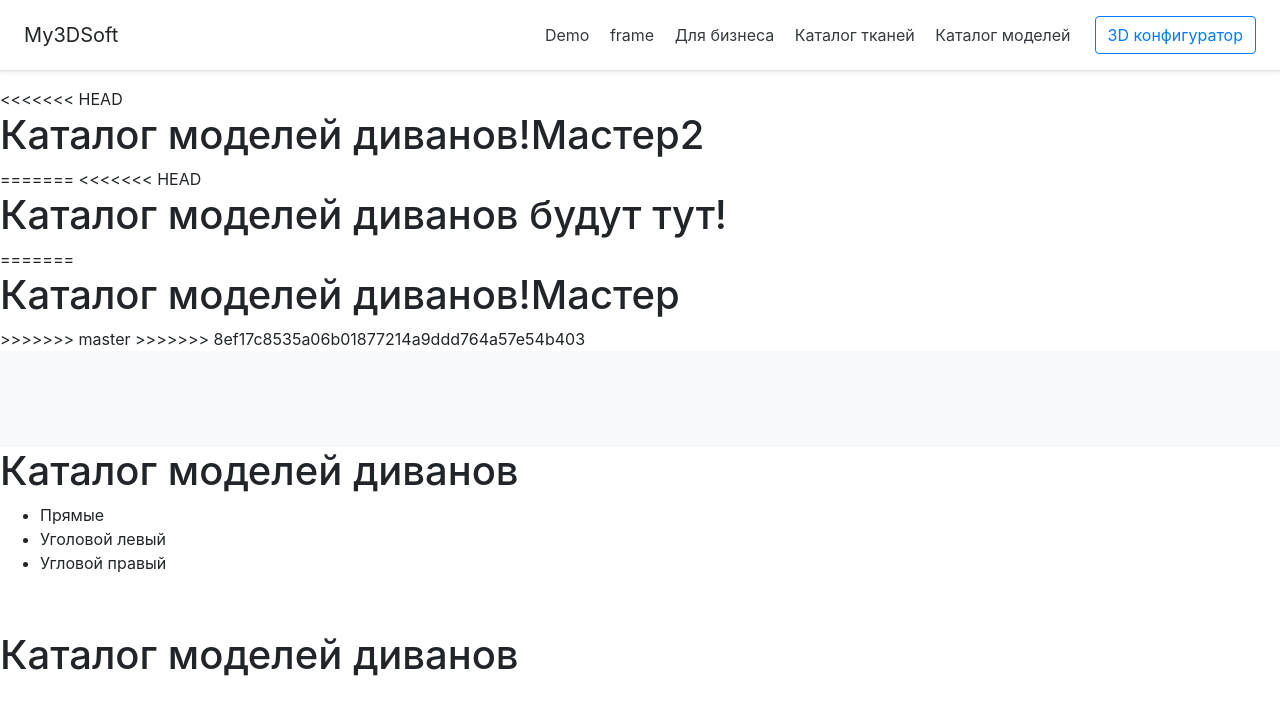
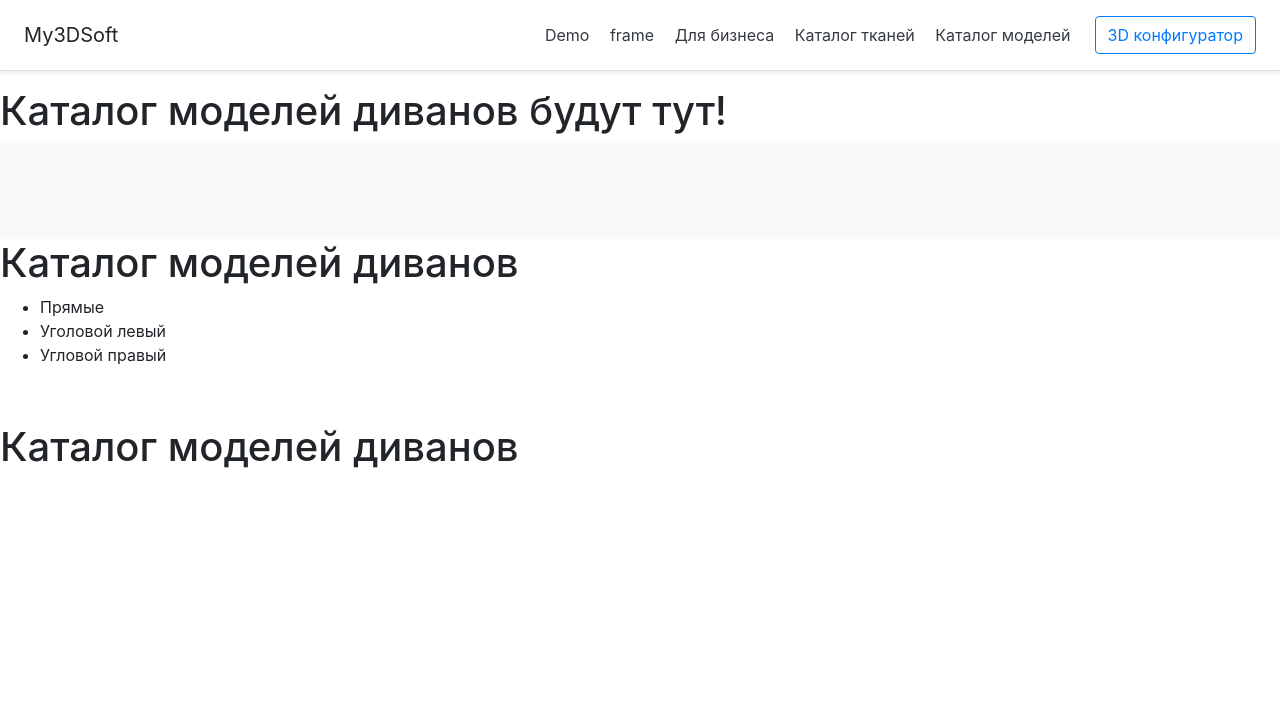
Before and after one commit to romario2020/rorr, a Django app: page /catalog/categor/models in a window 1280 px wide. Shown: the top 715 px of the page. Run offline with Django 3.2, Linux system fonts and the light colour scheme; data that the repository does not hold is empty; some libraries are stand-ins or nearby versions.

Commit message:
микро

```diff
--- a/catalog/templates/catalog/models.html
+++ b/catalog/templates/catalog/models.html
@@ -3,15 +3,9 @@
 {% block title %} {{title}} {% endblock %}
 
 {% block content %}
-<<<<<<< HEAD
-<h1>{{title}}!Мастер2</h1>
-=======
-<<<<<<< HEAD
+
 <h1>{{title}} будут тут!</h1>
-=======
-<h1>{{title}}!Мастер</h1>
->>>>>>> master
->>>>>>> 8ef17c8535a06b01877214a9ddd764a57e54b403
+
 <div class="album py-5 bg-light">
     <div class="container">
       <div class="row">
```
